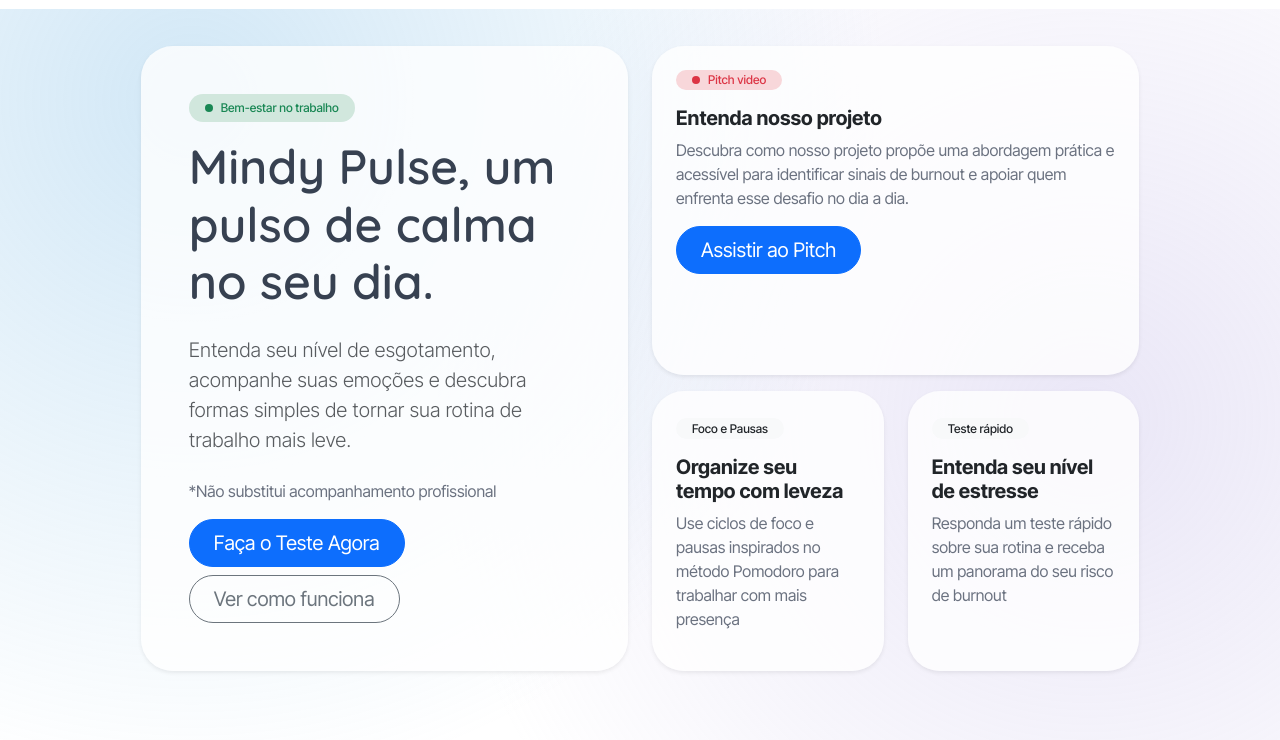
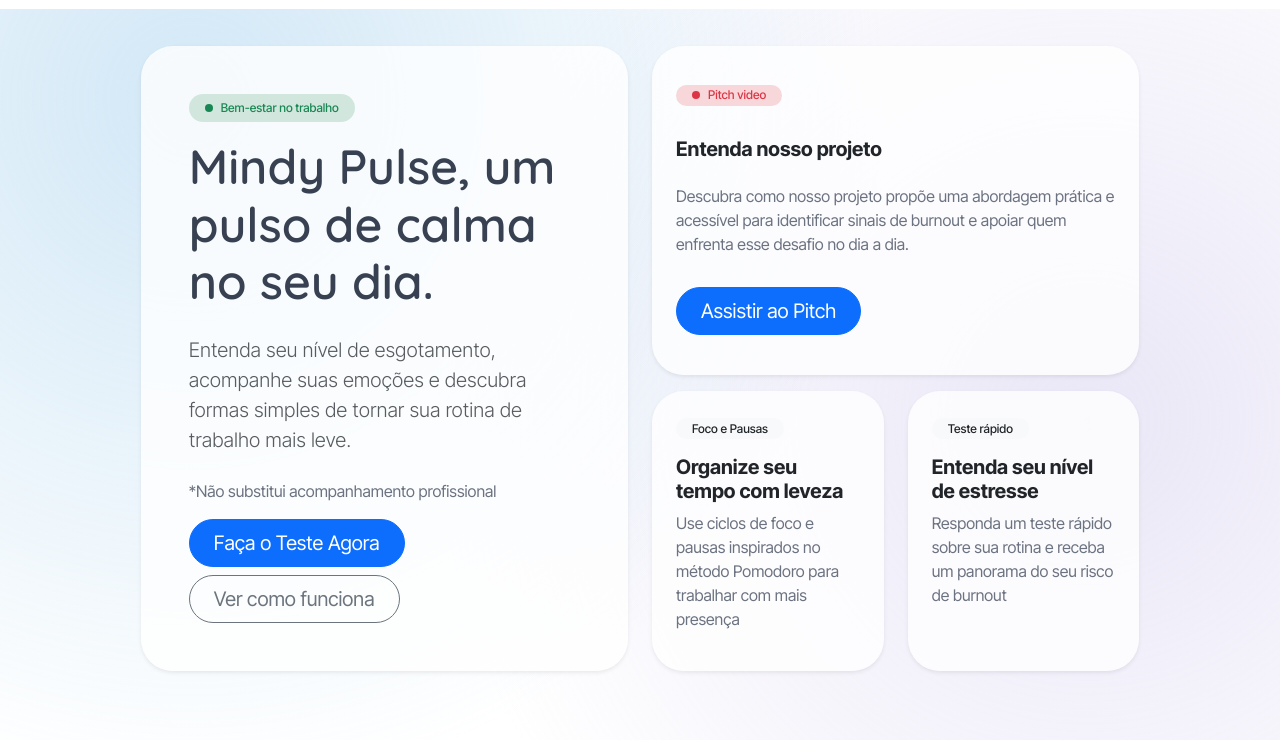
Before and after one commit to LuisFernando1625R/GlobalSolution1, a plain HTML site: page index.html in a window 1280 px wide. Shown: the part 60-800 px from the top of the page. Drawn offline with nearby package versions, Linux system fonts and the light colour scheme.

Commit message:
Corrige commit passado

```diff
--- a/index.html
+++ b/index.html
@@ -108,7 +108,7 @@
                 </div>
                 <div class="col-12 col-lg-6">
                     <div class="d-flex flex-column gap-3 h-100">
-                        <div class="card-glass p-4 rounded-5 d-flex flex-column justify-content-evenlygi text-left shadow-sm flex-grow-1">
+                        <div class="card-glass p-4 rounded-5 d-flex flex-column justify-content-evenly text-left shadow-sm flex-grow-1">
                             <span class="badge bg-danger-subtle text-danger rounded-pill mb-2 px-3 fw-medium align-self-start"><span class="rounded-circle d-inline-block me-2" style="width: 8px; height: 8px; background-color: currentColor;"></span>Pitch video</span>
                             <h5 class="fw-bold mt-2">Entenda nosso projeto</h5>
                             <p>Descubra como nosso projeto propõe uma abordagem prática e acessível para identificar sinais de burnout e apoiar quem enfrenta esse desafio no dia a dia.</p>
```
